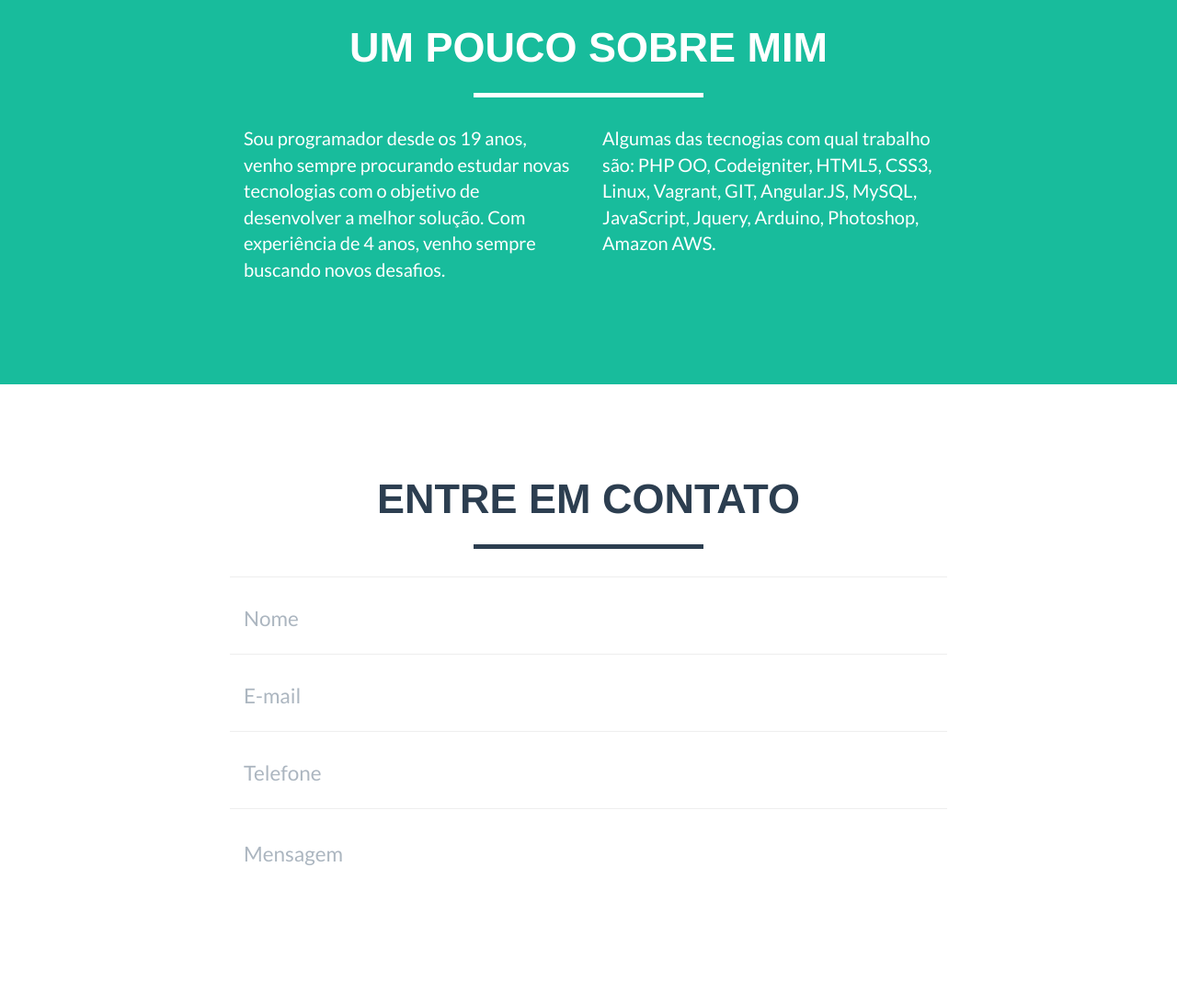
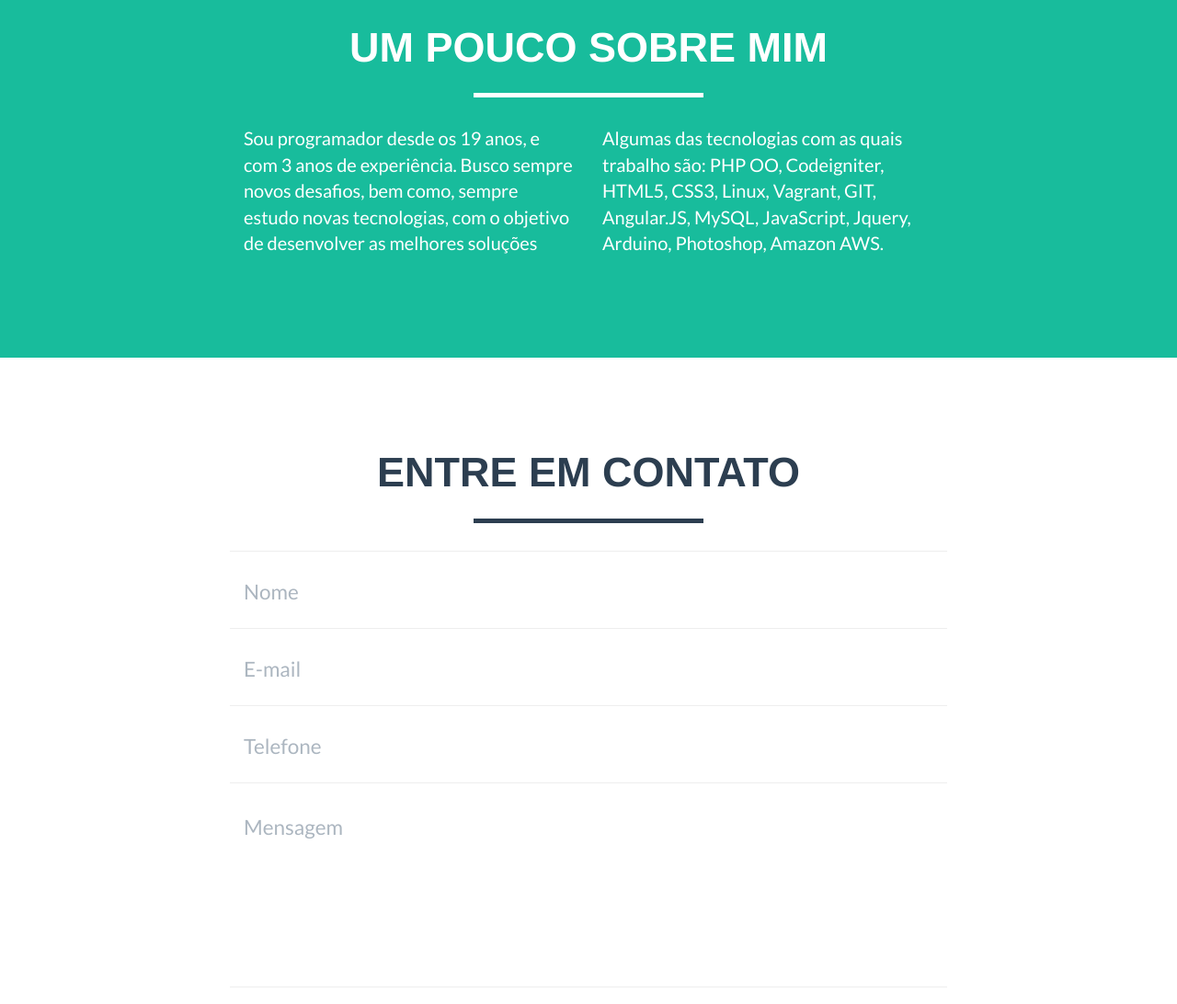
Before and after one commit to alissonzampietro/alissonzampietro.github.io, a plain HTML site: page index.html in a window 1280 px wide. Shown: the part 1640-2732 px from the top of the page at 92% size. Drawn offline with nearby package versions, Linux system fonts and the light colour scheme.

```diff
--- a/index.html
+++ b/index.html
@@ -162,10 +162,10 @@
             </div>
             <div class="row">
                 <div class="col-lg-4 col-lg-offset-2">
-                    <p>Sou programador desde os 19 anos, venho sempre procurando estudar novas tecnologias com o objetivo de desenvolver a melhor solução. Com experiência de <span class="tempoMercado"></span> anos, venho sempre buscando novos desafios.</p>
+                    <p>Sou programador desde os 19 anos, e com <span class="tempoMercado"></span> anos de experiência. Busco sempre novos desafios, bem como, sempre estudo novas tecnologias, com o objetivo de desenvolver as melhores soluções</p>
                 </div>
                 <div class="col-lg-4">
-                    <p>Algumas das tecnogias com qual trabalho são: PHP OO, Codeigniter, HTML5, CSS3, Linux, Vagrant, GIT, Angular.JS, MySQL, JavaScript, Jquery, Arduino, Photoshop, Amazon AWS. </p>
+                    <p>Algumas das tecnologias com as quais trabalho são: PHP OO, Codeigniter, HTML5, CSS3, Linux, Vagrant, GIT, Angular.JS, MySQL, JavaScript, Jquery, Arduino, Photoshop, Amazon AWS. </p>
                 </div>
             </div>
         </div>
--- a/js/scripts.js
+++ b/js/scripts.js
@@ -1,5 +1,5 @@
 var anoAtual = new Date().getFullYear();
-var tempoMercado = anoAtual - 2012;
+var tempoMercado = anoAtual - 2013;
 var idade = anoAtual - 1994;
 document.getElementById("anoAtual").innerHTML = anoAtual;
 document.getElementById("idade").innerHTML = idade;
```
